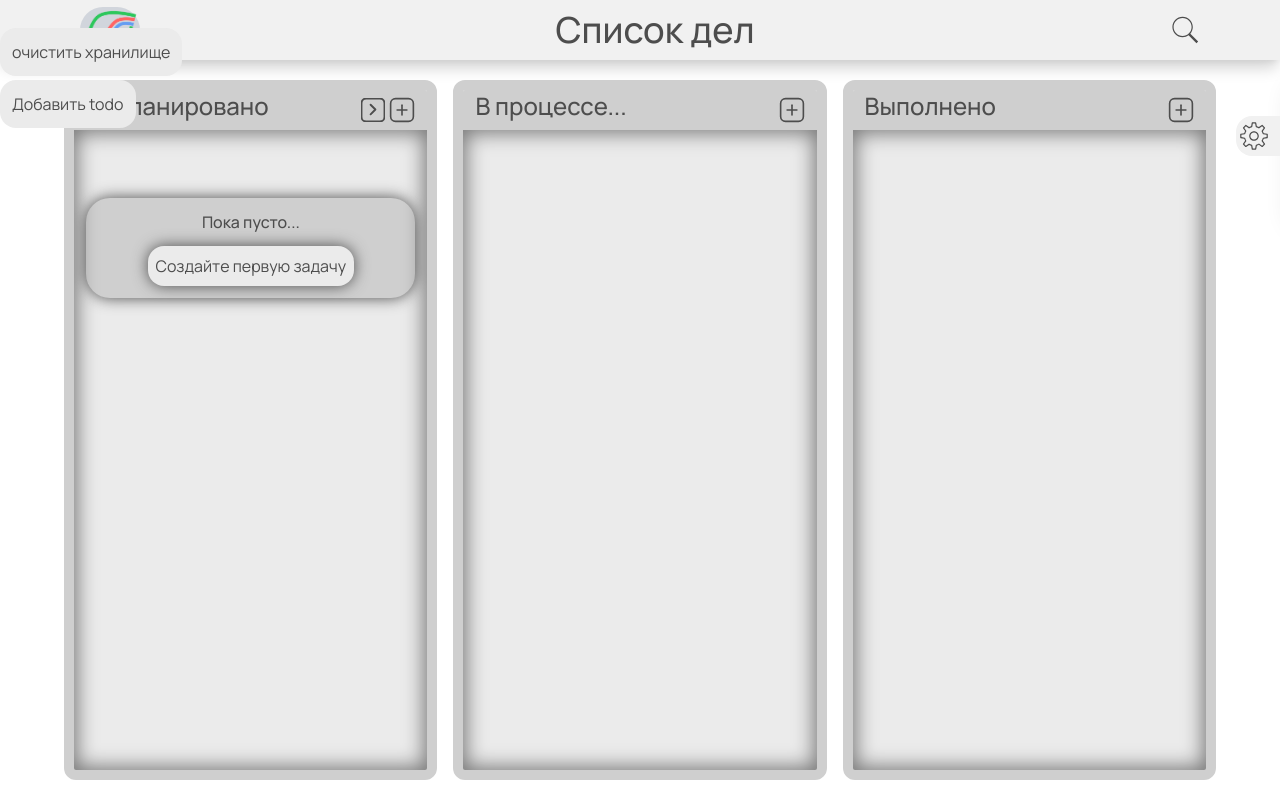
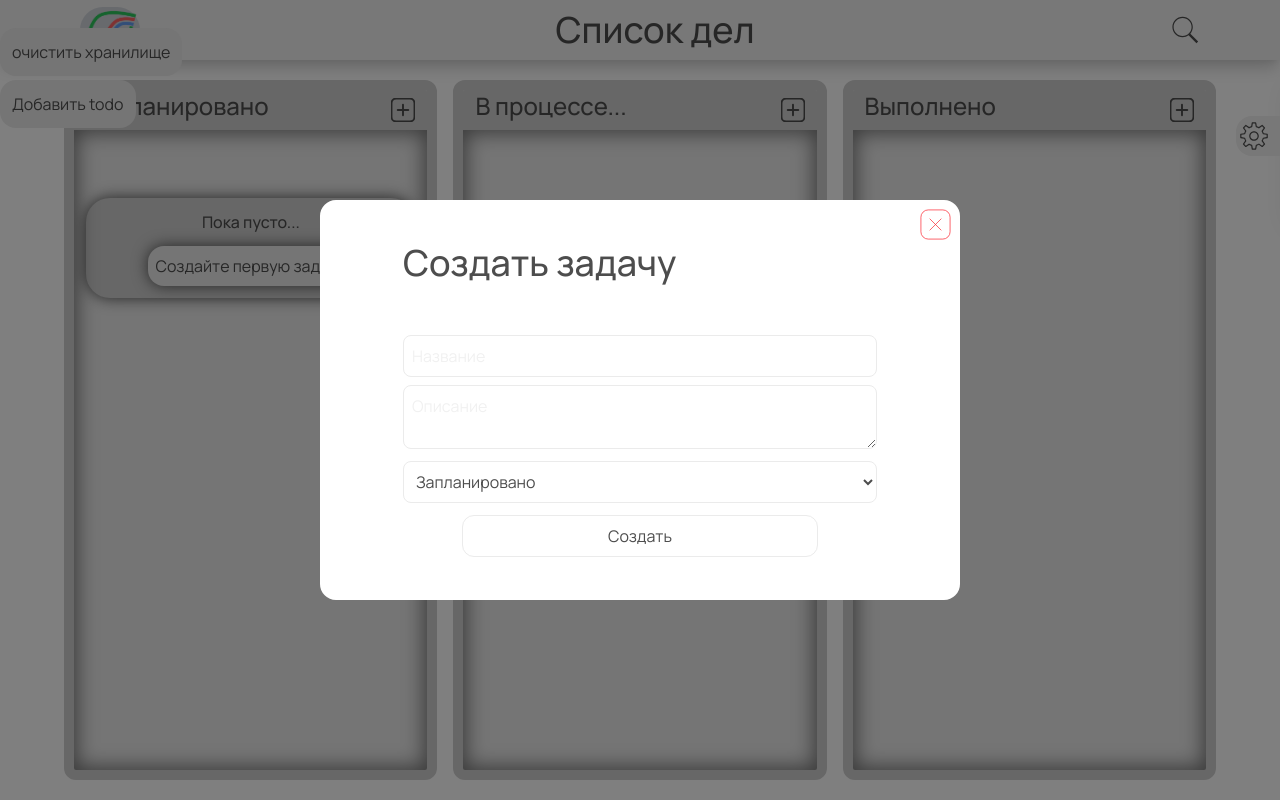
Before and after one commit to The-Best-Frontend-Developer/todoshka, a React (Vite) app: page / in a window 1280 px wide. Both pictures are taken after a click on the button 373 px from the left and 110 px from the top of the page. Shown: the top 800 px of the page. Built offline with nearby package versions, Linux system fonts and the light colour scheme.

Commit message:
можно перемещать между колонками, доступна работа с shift и ctrl

```diff
--- a/src/HomePage/Column.tsx
+++ b/src/HomePage/Column.tsx
@@ -17,6 +17,7 @@ type Props = {
 
 const Column = ({containerRef, contentRef, name, status, index}: Props) => {
     const todos = useAppSelector(state => state.todo)
+    const translateItems = useAppSelector(state => state.translateItems)
     const dispatch = useAppDispatch()
     const statuses: Status[] = ['waiting', "progress", "done"];
 
@@ -52,59 +53,75 @@ const Column = ({containerRef, contentRef, name, status, index}: Props) => {
         >
             <div className="flex justify-between h-10 px-3 bg-hover">
                 <h2 className="text-2xl select-none">{name}</h2>
-                <div className="flex h-full gap-0.5 items-center">
-                    {index === 0 ? (
+                <div className="flex h-full gap-2 items-center">
+                    {!(translateItems.length === 0) ? ((index === 0 && translateItems[0].status === "waiting") ? (
                             <>
                                 <button className="stroke-text" onClick={() => dispatch(moveItemsThunk(statuses[1]))}>
                                     <svg width="24" height="24" viewBox="0 0 25 25" xmlns="http://www.w3.org/2000/svg">
                                         <rect x="0.5" y="0.5" width="24" height="24" rx="5" fill="none" strokeWidth="2"/>
-                                        <path d="M10 7 L15 12 L10 17" strokeWidth="2" fill="none" stroke-linecap="round" stroke-linejoin="round"/>
+                                        <path d="M10 7 L15 12 L10 17" strokeWidth="2" fill="none" strokeLinecap="round"
+                                              strokeLinejoin="round"/>
                                     </svg>
                                 </button>
-                                <button>
+                                <button className="stroke-text" onClick={() => dispatch(moveItemsThunk(statuses[2]))}>
+                                    <svg width="24" height="24" viewBox="0 0 25 25" xmlns="http://www.w3.org/2000/svg">
+                                        <rect x="0.5" y="0.5" width="24" height="24" rx="5" fill="none"
+                                              strokeWidth="2"/>
+                                        <path d="M8 7 L13 12 L8 17" strokeWidth="2" fill="none" strokeLinecap="round"
+                                              strokeLinejoin="round"/>
+                                        <path d="M14.5 7 L19.5 12 L14.5 17" strokeWidth="2" fill="none"
+                                              strokeLinecap="round" strokeLinejoin="round"/>
+                                    </svg>
                                 </button>
                             </>) :
-                        index === 1 ? (<>
-                            <button>
-                            </button>
-                            <button>
-                            </button>
-                        </>) : (<>
-                            <button>
-                            </button>
-                            <button>
-                            </button>
-                        </>)
+                        (index === 1 && translateItems[0].status === "progress") ? (
+                            <>
+                                <button className="stroke-text" onClick={() => dispatch(moveItemsThunk(statuses[0]))}>
+                                    <svg width="24" height="24" viewBox="0 0 25 25" xmlns="http://www.w3.org/2000/svg">
+                                        <rect x="0.5" y="0.5" width="24" height="24" rx="5" fill="none"
+                                              strokeWidth="2"/>
+                                        <path d="M15 7 L10 12 L15 17" strokeWidth="2" fill="none" strokeLinecap="round"
+                                              strokeLinejoin="round"/>
+                                    </svg>
+                                </button>
+                                <button className="stroke-text" onClick={() => dispatch(moveItemsThunk(statuses[2]))}>
+                                    <svg width="24" height="24" viewBox="0 0 25 25" xmlns="http://www.w3.org/2000/svg">
+                                        <rect x="0.5" y="0.5" width="24" height="24" rx="5" fill="none" strokeWidth="2"/>
+                                        <path d="M10 7 L15 12 L10 17" strokeWidth="2" fill="none" strokeLinecap="round"
+                                              strokeLinejoin="round"/>
+                                    </svg>
+                                </button>
+                            </>
+                        ) : (index === 2 && translateItems[0].status === "done") ? (
+                            <>
+                                <button className="stroke-text" onClick={() => dispatch(moveItemsThunk(statuses[0]))}>
+                                    <svg width="24" height="24" viewBox="0 0 25 25" xmlns="http://www.w3.org/2000/svg">
+                                        <rect x="0.5" y="0.5" width="24" height="24" rx="5" fill="none"
+                                              strokeWidth="2"/>
+                                        <path d="M17.5 7 L12.5 12 L17.5 17" strokeWidth="2" fill="none"
+                                              strokeLinecap="round" strokeLinejoin="round"/>
+                                        <path d="M11 7 L6 12 L11 17" strokeWidth="2" fill="none" strokeLinecap="round"
+                                              strokeLinejoin="round"/>
+                                    </svg>
+                                </button>
+                                <button className="stroke-text" onClick={() => dispatch(moveItemsThunk(statuses[1]))}>
+                                    <svg width="24" height="24" viewBox="0 0 25 25" xmlns="http://www.w3.org/2000/svg">
+                                        <rect x="0.5" y="0.5" width="24" height="24" rx="5" fill="none"
+                                              strokeWidth="2"/>
+                                        <path d="M15 7 L10 12 L15 17" strokeWidth="2" fill="none" strokeLinecap="round"
+                                              strokeLinejoin="round"/>
+                                    </svg>
+                                </button>
+                            </>
+                        ): null) : null
                     }
-                    <button onClick={() => dispatch(openCreateModal(status))}>
-                        <svg className="stroke-text" xmlns="http://www.w3.org/2000/svg" width="26" height="26"
-                             viewBox="0 0 32 32" fill="none"
-                        >
-                            <rect
-                                x="2"
-                                y="2"
-                                width="28"
-                                height="28"
-                                rx="6"
-                                strokeWidth="2"
-                            />
-                            <line
-                                x1="16"
-                                y1="10"
-                                x2="16"
-                                y2="22"
-                                strokeWidth="2"
-                                strokeLinecap="round"
-                            />
-                            <line
-                                x1="10"
-                                y1="16"
-                                x2="22"
-                                y2="16"
-                                strokeWidth="2"
-                                strokeLinecap="round"
-                            />
+                    <button className="stroke-text" onClick={() => dispatch(openCreateModal(status))}>
+                        <svg width="24" height="24" viewBox="0 0 25 25" xmlns="http://www.w3.org/2000/svg">
+                            <rect x="0.5" y="0.5" width="24" height="24" rx="5" fill="none" strokeWidth="2"/>
+                            <line x1="12.5" y1="7" x2="12.5" y2="18" strokeWidth="2" strokeLinecap="round"/>
+                            <line x1="7" y1="12.5" x2="18" y2="12.5" strokeWidth="2" strokeLinecap="round"/>
                         </svg>
+
                     </button>
                 </div>
             </div>
--- a/src/HomePage/HomePage.tsx
+++ b/src/HomePage/HomePage.tsx
@@ -31,10 +31,7 @@ const HomePage = () => {
         const updateRootHeight = () => {
             if (!rootRef.current) return;
             const newHeight = window.innerHeight - headerHeight;
-            console.log(window.innerHeight)
-            console.log(newHeight)
             rootRef.current.style.height = `${newHeight}px`;
-            console.log(rootRef.current.style.height)
         };
 
         updateRootHeight(); // первичная установка
--- a/src/HomePage/TodoItem.tsx
+++ b/src/HomePage/TodoItem.tsx
@@ -1,13 +1,25 @@
 import {openChangeModal} from "../store/Reducers/modalReducer.ts";
 import {deleteTodo} from "../store/Reducers/todoReducer.ts";
-import {useAppDispatch} from "../store/myHook.ts";
+import {useAppDispatch, useAppSelector} from "../store/myHook.ts";
 import {Status, TypeTodo} from "../TypeTodo.ts";
 import {useSortable} from "@dnd-kit/sortable";
-import React from "react";
-import {addItem, deleteAllItems} from "../store/Reducers/translateItemsReducer.ts";
+import React, {useEffect, useState} from "react";
+import {addItem, deleteAllItems, deleteItem} from "../store/Reducers/translateItemsReducer.ts";
 
-const TodoItem = ({el, status, isOverlay}: { el: TypeTodo, status: Status, isOverlay?: boolean }) => {
+type Props = {
+    el: TypeTodo,
+    status: Status,
+    isOverlay?: boolean,
+    firstIndex?: number | null,
+    setFirstIndex?: React.Dispatch<React.SetStateAction<number | null>>
+}
+
+const TodoItem = ({el, status, isOverlay, firstIndex, setFirstIndex}: Props) => {
+    const todos = useAppSelector(state => state.todo)
+    const translateItems = useAppSelector(state => state.translateItems)
     const dispatch = useAppDispatch()
+    const [keyDown, setKeyDown] = useState<"shift" | "ctrl" | null>(null)
+    // const statuses: Status[] = ['waiting', "progress", "done"]
 
     const {
         attributes,
@@ -21,9 +33,89 @@ const TodoItem = ({el, status, isOverlay}: { el: TypeTodo, status: Status, isOve
         disabled: false,
     });
 
-    function handleStop(e: React.MouseEvent<HTMLButtonElement, MouseEvent>) {
+    useEffect(() => {
+        function handleKeyDown(e: KeyboardEvent) {
+            if ((e.target as HTMLElement).tagName !== 'INPUT' &&
+                (e.target as HTMLElement).tagName !== 'TEXTAREA') {
+                if (e.shiftKey) {
+                    setKeyDown('shift')
+                } else if (e.ctrlKey) {
+                    setKeyDown('ctrl')
+                }
+            }
+        }
+
+        function handleKeyUp() {
+            setKeyDown(null)
+        }
+
+        function handleClick(e: MouseEvent) {
+            const isTodo = (e.target as HTMLElement).closest('.todo-item'); // заменяй на свой класс
+
+            if (!isTodo) {
+                setFirstIndex?.(null);
+            }
+        }
+
+        document.addEventListener('click', handleClick)
+        document.addEventListener('keydown', handleKeyDown)
+        document.addEventListener('keyup', handleKeyUp)
+
+        return () => {
+            document.removeEventListener('keydown', handleKeyDown)
+            document.removeEventListener('keyup', handleKeyUp)
+            document.removeEventListener('click', handleClick)
+        }
+    }, []);
+
+    function handleStop(e: React.MouseEvent<HTMLButtonElement | null>) {
         e.preventDefault()
         e.stopPropagation()
+    }
+
+    // НЕ ТРОГАТЬ, ЭТО ДЛЯ ВЫДЕЛЕНИЯ :)
+
+    function handleSelect() {
+        const current = todos[status].findIndex(element => element.id === el.id)
+        const exists = translateItems.some(item => item.id === el.id)
+
+        if (!keyDown) {
+            if (exists) {
+                dispatch(deleteAllItems());
+                return
+            }
+            dispatch(deleteAllItems());
+            dispatch(addItem(el));
+            setFirstIndex?.(current)
+        } else if (keyDown === 'shift') {
+            if (firstIndex !== null && firstIndex !== undefined) {
+                const lastCurrent = todos[status].findIndex(element => element.id === el.id)
+                if (lastCurrent !== null) {
+                    dispatch(deleteAllItems())
+
+                    const start = Math.min(firstIndex, lastCurrent);
+
+                    const end = Math.max(firstIndex, lastCurrent) + 1;
+
+                    const highlighted = todos[status].slice(start, end);
+                    highlighted.forEach((el) => {
+                        dispatch(addItem(el))
+                    })
+                }
+            } else {
+                setFirstIndex?.(current)
+                dispatch(deleteAllItems());
+                dispatch(addItem(el));
+            }
+        } else if (keyDown === 'ctrl') {
+            if (todos[status][current].status === translateItems[0].status) {
+                if (exists) {
+                    dispatch(deleteItem({id: el.id})); // Убираем элемент
+                } else {
+                    dispatch(addItem(el)); // Добавляем элемент
+                }
+            }
+        }
     }
 
     return (
@@ -31,8 +123,10 @@ const TodoItem = ({el, status, isOverlay}: { el: TypeTodo, status: Status, isOve
              className={`px-4 py-2.5
                 ${el.selected ? 'relative before:content-[\'\'] before:absolute ' +
                  'before:left-0 before:top-0 before:w-full before:h-full ' +
-                 'before:bg-blue-500 before:opacity-20 before:z-50' : ''}`}
-             onClick={(e) => {e.stopPropagation()}}
+                 'before:bg-blue-400 before:opacity-20 before:z-50 before:pointer-events-none' : ''}`}
+             onClick={(e) => {
+                 e.stopPropagation()
+             }}
              ref={setNodeRef}
              style={{
                  transform: transform ? `translate(${transform.x}px, ${transform.y}px)` : undefined,
@@ -40,20 +134,17 @@ const TodoItem = ({el, status, isOverlay}: { el: TypeTodo, status: Status, isOve
              }}
         >
             <div className={`
-                    flex flex-col relative shrink-0 px-4 pr-8 py-2 h-23 min-w-10
+                    flex flex-col relative shrink-0 px-4 pr-8 py-2 h-25 min-w-10
                     bg-second rounded-2xl shadowItem item outline-none
                     wrap-break-word ${isDragging ? 'opacity-0' : 'noopacity'}`}
-                 onClick={(e) => {e.stopPropagation()}}
-                 onDoubleClick={() => {
-                     dispatch(deleteAllItems());
-                     dispatch(addItem(el));
-                 }}
+                 onClick={handleSelect}
             >
                 <div
                     className={`absolute -left-6.5 top-[calc(50%_-_18px)] fill-text ${isOverlay ? 'opacity-0 cursor-grabbing' : 'cursor-grab noopacity'}`}
                     {...listeners} {...attributes}
                 >
-                    <svg version="1.1" width="36" height="36" viewBox="0 0 36 36" preserveAspectRatio="xMidYMid meet"
+                    <svg version="1.1" width="36" height="36" viewBox="0 0 36 36"
+                         preserveAspectRatio="xMidYMid meet"
                          xmlns="http://www.w3.org/2000/svg">
                         <title>drag-handle-line</title>
                         <circle cx="15" cy="12" r="1.5" className="clr-i-outline clr-i-outline-path-1"></circle>
@@ -108,8 +199,9 @@ const TodoItem = ({el, status, isOverlay}: { el: TypeTodo, status: Status, isOve
                     </svg>
                 </button>
 
-                <h3 className="text-lg select-none line-clamp-2" title={el.title.length > 25 ? el.title : ''}>{el.title.length > 25 ? el.title.slice(0, 25) + '...' : el.title}</h3>
-                <p className="text-sm select-none leading-[90%] whitespace-pre-wrap line-clamp-3">{el.description}</p>
+                <h3 className="text-lg select-none line-clamp-2"
+                    title={el.title.length > 25 ? el.title : ''}>{el.title.length > 25 ? el.title.slice(0, 25) + '...' : el.title}</h3>
+                <p className="text-sm select-none leading-[115%] whitespace-pre-wrap line-clamp-3">{el.description}</p>
             </div>
         </div>
     );
--- a/src/MyModal/CreateModal.tsx
+++ b/src/MyModal/CreateModal.tsx
@@ -1,17 +1,17 @@
 import {Status} from "../TypeTodo.ts";
-import {useEffect, useRef, useState} from "react";
+import React, {useEffect, useRef, useState} from "react";
 import {addTodo} from "../store/Reducers/todoReducer.ts";
 import {useAppDispatch} from "../store/myHook.ts";
 import {closeModal} from "../store/Reducers/modalReducer.ts";
 
-const CreateModal = ({status}: { status?: Status }) => {
+const CreateModal = ({status, errors, setErrors}: { status?: Status, errors: string | null, setErrors: React.Dispatch<React.SetStateAction<string | null>> }) => {
     const dispatch = useAppDispatch()
 
     const [title, setTitle] = useState('')
     const [description, setDescription] = useState('')
     const [selectedValue, setSelectedValue] = useState<Status>(status || 'waiting')
-    const [errors, setErrors] = useState<string | null>(null)
     const [isTouched, setIsTouched] = useState(false)
+    const formRef = useRef<HTMLFormElement | null>(null)
 
     const textareaRef = useRef<HTMLTextAreaElement>(null!)
 
@@ -39,11 +39,26 @@ const CreateModal = ({status}: { status?: Status }) => {
         }
     }
 
+    function handleKeyDown(e: React.KeyboardEvent<HTMLInputElement>) {
+        if (e.key === 'Enter') {
+            e.preventDefault();
+
+            const trimmed = title.trim();
+            const isValid = trimmed !== '';
+
+            setErrors(isValid ? null : 'Название обязательно');
+
+            if (isValid) {
+                formRef.current?.requestSubmit();
+            }
+        }
+    }
+
     return (
-        <form className="flex flex-col gap-3">
+        <form className="flex flex-col gap-3" ref={formRef}>
             <h2 className="text-4xl">Создать задачу</h2>
             <button type="button" className="absolute right-1 top-1 stroke-red-500 hover:stroke-red-400"
-                    onClick={() => dispatch(closeModal())}
+                    onClick={() => {dispatch(closeModal()); setErrors(null)}}
             >
                 <svg width="35" height="35" viewBox="0 0 48 48" fill="none" xmlns="http://www.w3.org/2000/svg"
                 >
@@ -61,6 +76,7 @@ const CreateModal = ({status}: { status?: Status }) => {
                 </svg>
             </button>
             <input spellCheck={false} required
+                   onKeyDown={(e) => handleKeyDown(e)}
                    className="mt-10 relative placeholder:text-main border-1 border-extra rounded-lg p-2 focus:outline-none"
                    type="text" value={title}
                    onChange={(e) => setTitle(e.target.value)}
--- a/src/MyModal/MyModal.tsx
+++ b/src/MyModal/MyModal.tsx
@@ -2,19 +2,21 @@ import {useAppSelector, useAppDispatch} from "../store/myHook.ts";
 import {closeModal} from "../store/Reducers/modalReducer.ts";
 import CreateModal from "./CreateModal.tsx";
 import ChangeModal from "./ChangeModal.tsx";
+import {useState} from "react";
 
 const MyModal = () => {
     const modal = useAppSelector(state => state.modal)
     const dispatch = useAppDispatch()
     const darkTheme = document.documentElement.className === 'dark' || document.documentElement.className === 'dark'
+    const [errors, setErrors] = useState<string | null>(null)
 
     return ((modal.changeModal || modal.createModal) &&
         (<div className={`flex justify-center items-center absolute inset-0 bg-text ${darkTheme ? 'darkmodal' : 'modal'} z-50`}
             onClick={() => dispatch(closeModal())}
         >
-            <div className="relative bg-second w-[50vw] px-20 py-10 rounded-2xl" onClick={(e) => e.stopPropagation()}>
-                {modal.createModal && <CreateModal status={modal.status}/>}
-                {modal.changeModal && <ChangeModal/>}
+            <div className="relative bg-second w-[50vw] px-20 py-10 rounded-2xl border-3 border-solid border-opposite" onClick={(e) => e.stopPropagation()}>
+                {modal.createModal && <CreateModal status={modal.status} errors={errors} setErrors={setErrors}/>}
+                {modal.changeModal && <ChangeModal errors={errors} setErrors={setErrors}/>}
             </div>
         </div>)
     );
--- a/src/store/store.ts
+++ b/src/store/store.ts
@@ -5,13 +5,15 @@ import activeItemReducer from "./Reducers/activeItemReducer.ts";
 import translateItemsReducer from "./Reducers/translateItemsReducer.ts";
 import {ThunkAction} from '@reduxjs/toolkit';
 import {Action} from 'redux';
+import FirstLastElementIndexesReducer from "./Reducers/FirstLastElementIndexesReducer.ts";
 
 export const store = configureStore({
     reducer: {
         todo: todoReducer,
         modal: modalReducer,
         activeItem: activeItemReducer,
-        translateItems: translateItemsReducer
+        translateItems: translateItemsReducer,
+        indexes: FirstLastElementIndexesReducer
     }
 })
 
--- a/src/store/thunk.ts
+++ b/src/store/thunk.ts
@@ -1,14 +1,23 @@
 import {deleteTodo, addTodo} from "./Reducers/todoReducer.ts";
 import {Status} from "../TypeTodo.ts";
 import {AppThunk} from "./store.ts";
-import {deleteAllItems} from "./Reducers/translateItemsReducer.ts";
+import {addItem, changeStatus, deleteAllItems} from "./Reducers/translateItemsReducer.ts";
 
-export const moveItemsThunk = (to: Status): AppThunk => (dispatch, getState) => {
+export const moveItemsThunk = (to: Status, skipClear: boolean = false): AppThunk => (dispatch, getState) => {
     const state = getState().translateItems;
 
     state.forEach((el) => {
         dispatch(deleteTodo({id: el.id, status: el.status}));
         dispatch(addTodo({...el, status: to}));
-        dispatch(deleteAllItems())
     });
+
+    dispatch(deleteAllItems());
+
+    if (skipClear) {
+        state.forEach((el) => {
+            dispatch(addItem(el))
+        })
+    }
+
+    dispatch(changeStatus(to))
 };
```
Also changed, not shown: src/HomePage/Todos.tsx (+7 -1 lines), src/MyModal/ChangeModal.tsx (+3 -4 lines), src/store/Reducers/FirstLastElementIndexesReducer.ts (added, +23 -0 lines), src/store/Reducers/translateItemsReducer.ts (+7 -2 lines).
